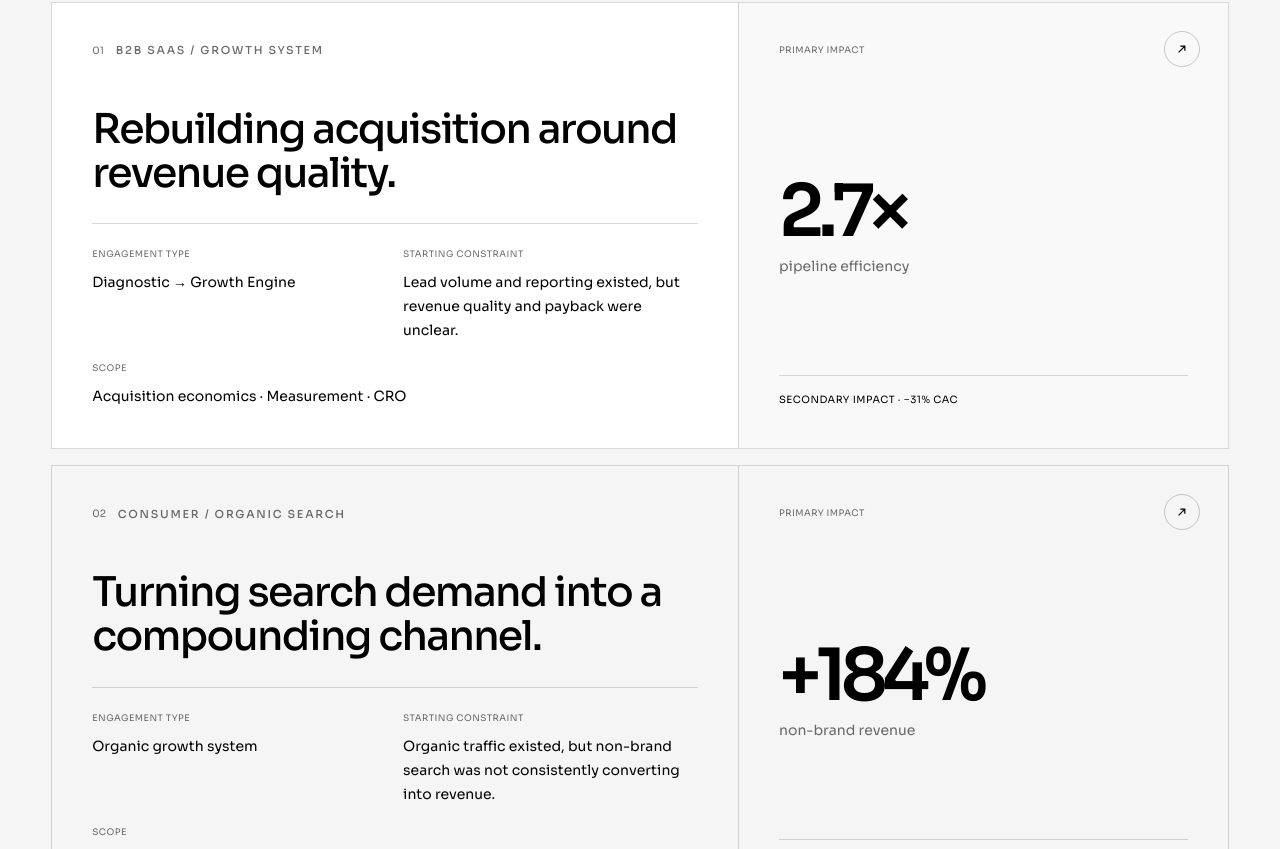
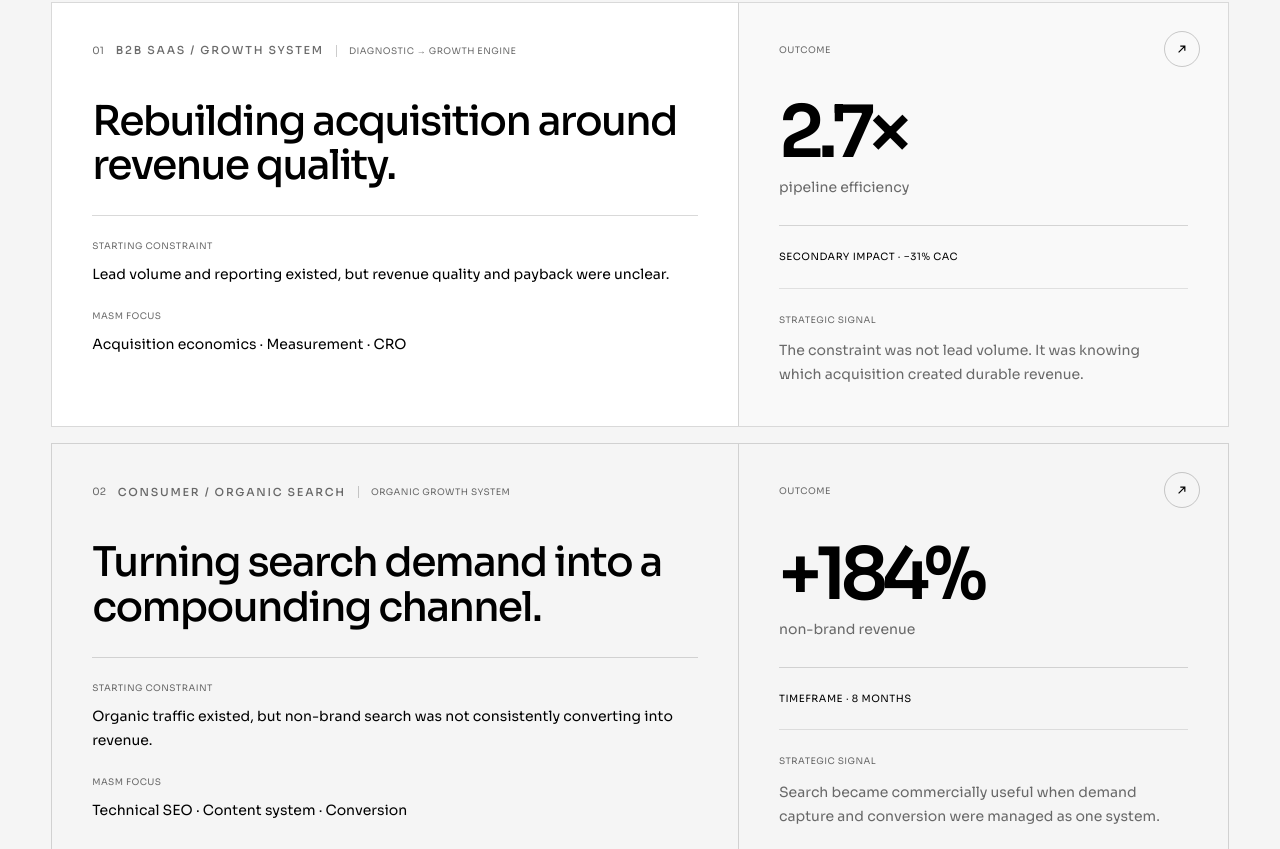
Before and after one commit to sianmatti/masm-website, a Next.js app: page / in a window 1280 px wide. Shown: the part 4831-5680 px from the top of the page. Built offline with nearby package versions, Linux system fonts and the light colour scheme.

Commit message:
Refine Client Outcomes case studies

```diff
--- a/components/case-studies.tsx
+++ b/components/case-studies.tsx
@@ -11,6 +11,7 @@ const cases = [
     secondary: "−31% CAC",
     secondaryLabel: "Secondary impact",
     scope: "Acquisition economics · Measurement · CRO",
+    signal: "The constraint was not lead volume. It was knowing which acquisition created durable revenue.",
     theme: "bg-white",
   },
   {
@@ -23,6 +24,7 @@ const cases = [
     secondary: "8 months",
     secondaryLabel: "Timeframe",
     scope: "Technical SEO · Content system · Conversion",
+    signal: "Search became commercially useful when demand capture and conversion were managed as one system.",
     theme: "bg-paper",
   },
   {
@@ -35,6 +37,7 @@ const cases = [
     secondary: "99.4% accuracy",
     secondaryLabel: "Secondary impact",
     scope: "Analytics architecture · Automation · Reporting",
+    signal: "A shared measurement layer reduced reporting drag and created a faster operating rhythm.",
     theme: "bg-white",
   },
 ];
@@ -55,41 +58,51 @@ export function CaseStudies() {
               key={item.title}
               className={`card-lift group grid overflow-hidden border border-ink/15 ${item.theme} md:grid-cols-12`}
             >
-              <div className="flex flex-col justify-between p-7 sm:p-9 md:col-span-7 lg:p-10">
-                <div className="flex items-center gap-3">
-                  <span className="font-mono text-[10px] text-muted">0{index + 1}</span>
+              <div className="flex flex-col p-6 sm:p-9 md:col-span-7 lg:p-10">
+                <div className="flex flex-wrap items-center gap-x-3 gap-y-2">
+                  <span className="font-mono text-[10px] text-muted" aria-hidden="true">
+                    0{index + 1}
+                  </span>
                   <span className="eyebrow">{item.type}</span>
+                  <span className="hidden h-3 w-px bg-ink/20 sm:block" aria-hidden="true" />
+                  <span className="font-mono text-[9px] uppercase tracking-wider text-muted">
+                    {item.engagement}
+                  </span>
                 </div>
-                <h3 className="mt-10 max-w-2xl text-[clamp(1.75rem,3.2vw,3rem)] font-medium leading-[1.08] tracking-[-0.04em] sm:mt-12">
+                <h3 className="mt-7 max-w-2xl text-[clamp(1.75rem,3.2vw,3rem)] font-medium leading-[1.08] tracking-[-0.04em] sm:mt-10">
                   {item.title}
                 </h3>
-                <dl className="mt-7 grid gap-4 border-t border-ink/15 pt-5 text-sm sm:grid-cols-2">
-                  <div>
-                    <dt className="font-mono text-[9px] uppercase tracking-wider text-muted">Engagement type</dt>
-                    <dd className="mt-1.5 leading-6">{item.engagement}</dd>
-                  </div>
-                  <div>
+                <dl className="mt-7 grid gap-5 border-t border-ink/15 pt-5 text-sm sm:grid-cols-2">
+                  <div className="sm:col-span-2">
                     <dt className="font-mono text-[9px] uppercase tracking-wider text-muted">Starting constraint</dt>
                     <dd className="mt-1.5 leading-6">{item.constraint}</dd>
                   </div>
                   <div className="sm:col-span-2">
-                    <dt className="font-mono text-[9px] uppercase tracking-wider text-muted">Scope</dt>
+                    <dt className="font-mono text-[9px] uppercase tracking-wider text-muted">MASM focus</dt>
                     <dd className="mt-1.5 leading-6">{item.scope}</dd>
                   </div>
                 </dl>
               </div>
-              <div className="relative flex min-h-[230px] flex-col justify-between border-t border-ink/15 bg-paper/60 p-7 sm:p-9 md:col-span-5 md:border-l md:border-t-0 lg:p-10">
-                <div className="absolute right-7 top-7 grid h-9 w-9 place-items-center rounded-full border border-ink/20 transition-colors group-hover:bg-ink group-hover:text-white">
+              <div className="relative flex flex-col border-t border-ink/15 bg-paper/60 p-6 sm:min-h-[260px] sm:p-9 md:col-span-5 md:border-l md:border-t-0 lg:p-10">
+                <div className="absolute right-6 top-6 grid h-9 w-9 place-items-center rounded-full border border-ink/20 transition-colors group-hover:bg-ink group-hover:text-white sm:right-7 sm:top-7">
                   <ArrowIcon className="h-4 w-4 -rotate-45" />
                 </div>
-                <span className="font-mono text-[9px] uppercase tracking-wider text-muted">Primary impact</span>
-                <div className="mt-12">
-                  <strong className="block text-6xl font-semibold tracking-[-0.08em] sm:text-7xl">{item.result}</strong>
+                <span className="font-mono text-[9px] uppercase tracking-wider text-muted">Outcome</span>
+                <div className="mt-8 sm:mt-10">
+                  <strong className="block text-5xl font-semibold tracking-[-0.08em] sm:text-7xl">{item.result}</strong>
                   <span className="mt-2 block text-sm text-muted">{item.label}</span>
                 </div>
-                <span className="mt-7 border-t border-ink/15 pt-4 font-mono text-[10px] uppercase tracking-wider">
-                  {item.secondaryLabel} · {item.secondary}
-                </span>
+                <div className="mt-6 border-t border-ink/15 pt-4 sm:mt-7">
+                  <span className="font-mono text-[10px] uppercase tracking-wider">
+                    {item.secondaryLabel} · {item.secondary}
+                  </span>
+                  <div className="mt-4 border-t border-ink/10 pt-4 sm:mt-5">
+                    <span className="font-mono text-[9px] uppercase tracking-wider text-muted">
+                      Strategic signal
+                    </span>
+                    <p className="mt-2 max-w-sm text-sm leading-6 text-muted">{item.signal}</p>
+                  </div>
+                </div>
               </div>
             </article>
           ))}
```
